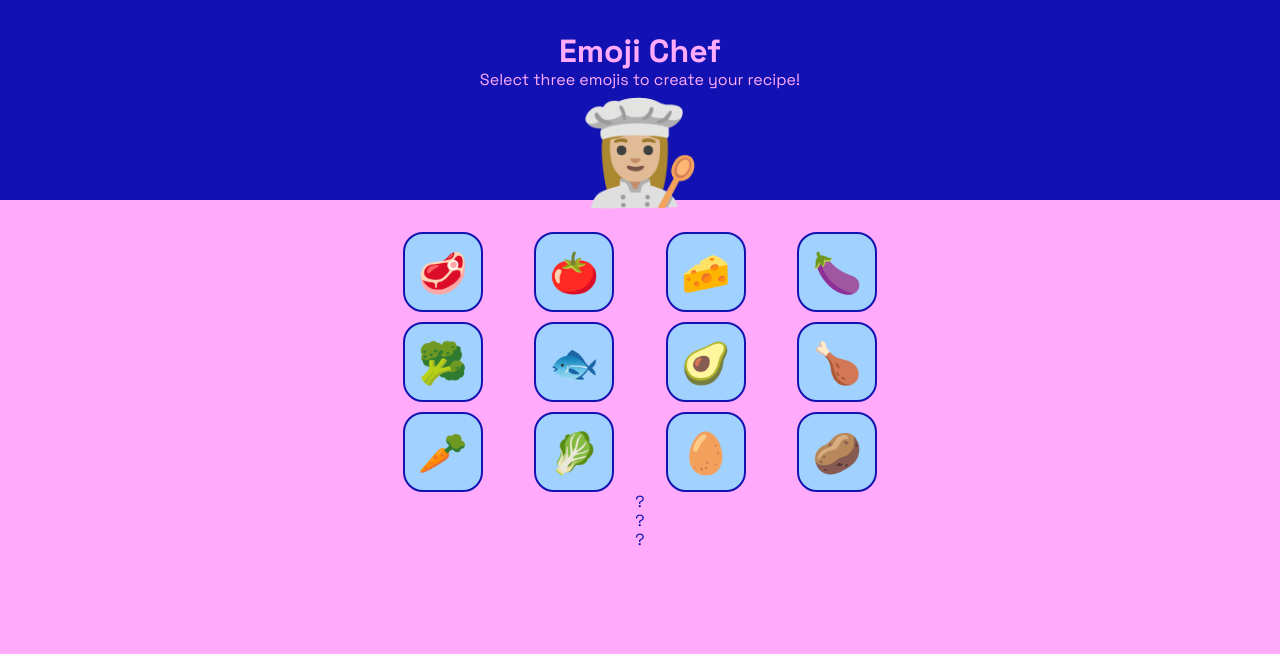
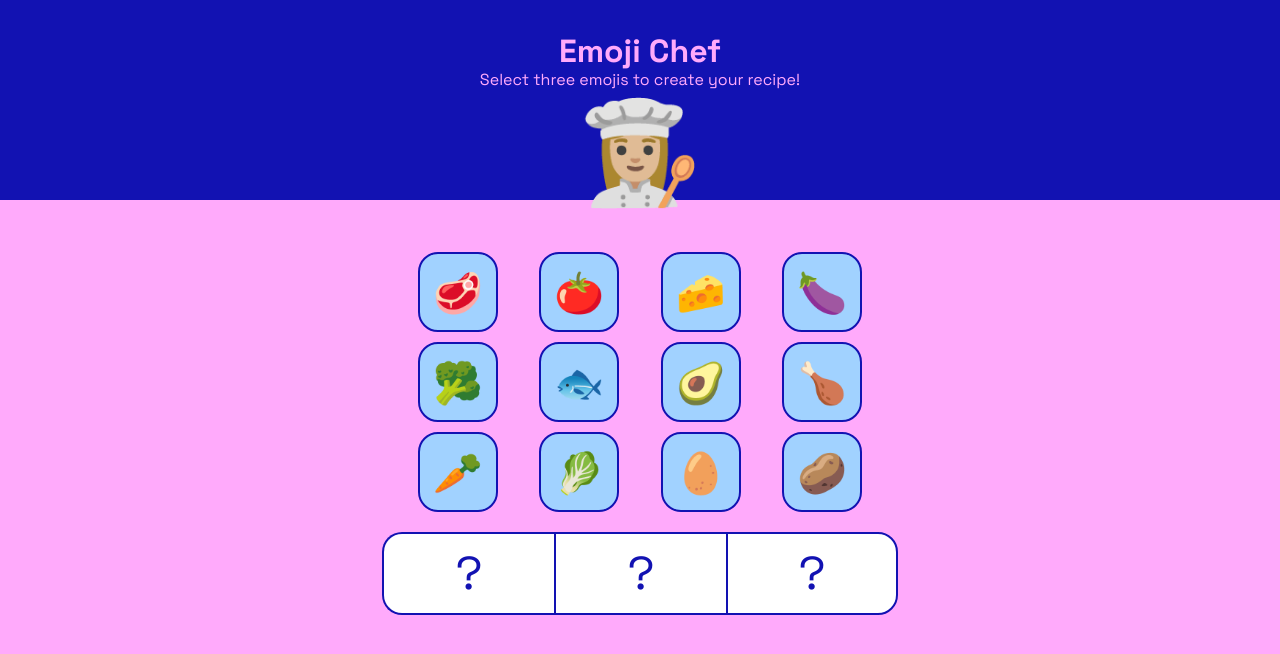
Before and after one commit to FrancescaHowest/boolean-coding-week-emoji-chef, a plain HTML site: page index.html in a window 1280 px wide. Drawn offline with Linux system fonts and the light colour scheme.

Commit message:
Style bowl slots

```diff
--- a/css/style.css
+++ b/css/style.css
@@ -43,6 +43,7 @@ main {
     justify-content: space-around;
     align-items: center;
     gap: 10px;
+    margin: 20px;
 }
 
 .ingredient {
@@ -56,3 +57,29 @@ main {
     border-radius: 20px;
     cursor: pointer;
 }
+
+.bowl {
+    display: grid;
+    grid-template-columns: repeat(3,172px);
+}
+
+.bowl-slot {
+    width: 100%;
+    background-color: white;
+    border: 2px solid #1212b2;
+    padding: 12px;
+    font-size: 46px;
+    text-align: center;
+}
+
+.bowl-slot:first-child {
+    border-radius: 20px 0 0 20px;
+}
+
+.bowl-slot:last-child {
+    border-radius: 0 20px 20px 0;
+}
+
+.bowl-slot:not(:last-child) {
+    border-right: none;
+}
```
